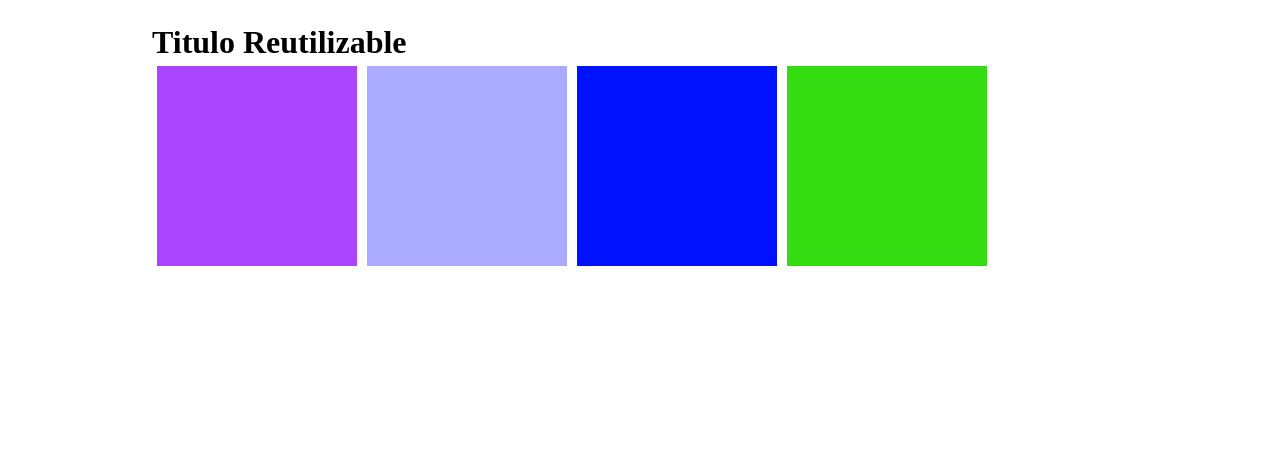
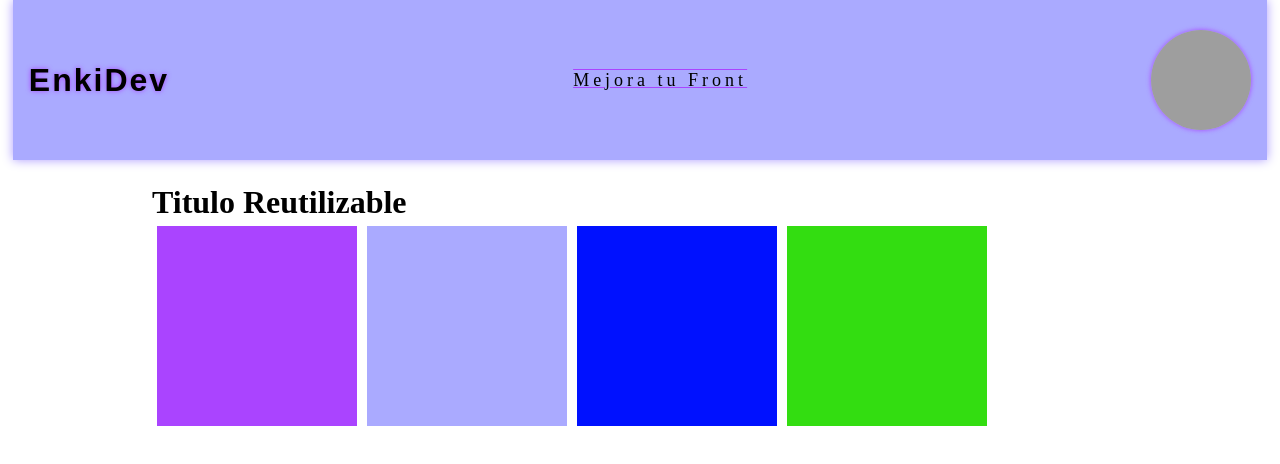
Before and after one commit to MLMarce/probando-git-hub-como-profesional, a plain HTML site: page index.html in a window 1280 px wide. Drawn offline with Linux system fonts and the light colour scheme; grey boxes are pictures that could not be loaded.

Commit message:
estilizando el header

```diff
--- a/estilos.css
+++ b/estilos.css
@@ -2,6 +2,51 @@
     margin: 0;
     padding: 0;
     box-sizing: border-box;
+}
+
+
+.header {
+    position: relative;
+    padding: 1em;
+    margin: 0 auto;
+    width: 98vw;
+    height: 20vh;
+    background: #aaf;
+    box-shadow: 0 0 10px #a9f;
+}
+
+.brand {
+    font-family: Arial, Helvetica, sans-serif;
+    font-size: 2em;
+    font-weight: 700;
+    letter-spacing: 2px;
+    text-shadow: 0 0 5px #a4f;
+}
+
+.slogan {
+    font-family: 'Times New Roman', Times, serif;
+    font-size: large;
+    letter-spacing: 4px;
+    text-decoration: overline underline #a4f;
+}
+
+.logo {
+    width: 100px;
+    height: 100px;
+    background-image: url("/img/enkilogo.png");
+    background-size: cover;
+    border-radius: 50%;
+    box-shadow: 0 0 5px #a4f;
+}
+
+.header-container {
+    display: flex;
+    justify-content: space-between;
+    align-items: center;
+    width: 100%;
+    height: 100%;
+    margin: 0 auto;
+
 }
 
 .container {
--- a/index.html
+++ b/index.html
@@ -7,6 +7,13 @@
     <link rel="stylesheet" href="estilos.css">
 </head>
 <body>
+    <header class="header">
+        <div class="header-container">
+            <h2 class="brand">EnkiDev</h2>
+            <p class="slogan">Mejora tu Front</p>
+            <div class="logo"></div>
+        </div>
+    </header>
     <div class="container">
         <h1>Titulo Reutilizable</h1>
         <div class="cuadraditos">
```
Also changed, not shown: img/ramas y merge en git.png (deleted), 1 other file.
